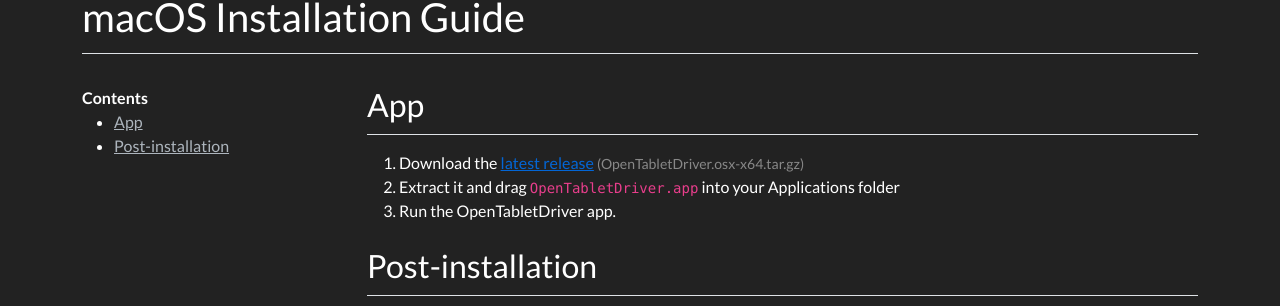
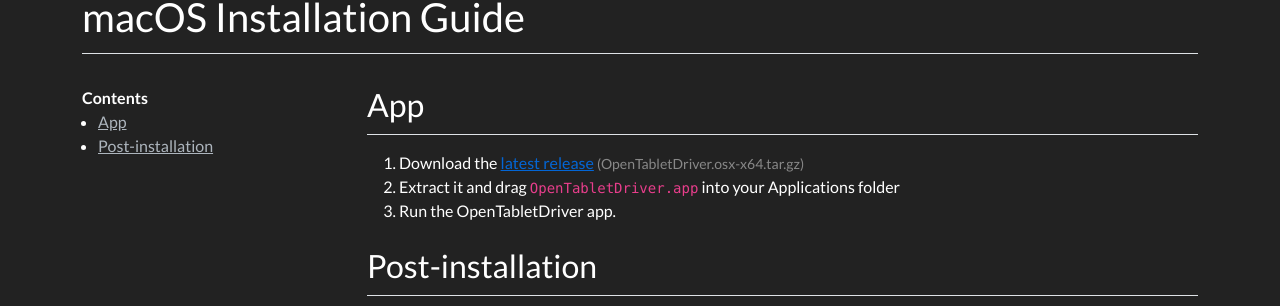
Before and after one commit to OpenTabletDriver/opentabletdriver.github.io, a Jekyll site: the page built from _wiki/Install/MacOS.md, in a window 1280 px wide. Shown: the part 136-442 px from the top of the page. Built offline with Jekyll 4.4.1, drawn with Linux system fonts in a browser that asks for light colours; nearby versions of some CDN libraries; comment, search, counter and statistics services are not loaded.

Commit message:
Adjust TOC left padding

```diff
--- a/_layouts/wikipage.html
+++ b/_layouts/wikipage.html
@@ -6,7 +6,7 @@ layout: default
 
 <div class="row">
   <div class="col-xs col-sm-4 col-md-3">
-    <strong>Contents</strong>
+    <strong id="toc-title">Contents</strong>
     {% include toc.html html=content id="toc" h_max=3 %}
   </div>
   <div class="col-xs col-sm-8 col-md-9 markdown-content fix-fouc">
--- a/assets/css/site.scss
+++ b/assets/css/site.scss
@@ -82,6 +82,10 @@ html {
   color:#bdc4ca;
 }
 
+#toc {
+  padding-left: 1em;
+}
+
 div.highlighter-rouge {
   margin: 1em;
 }
```
